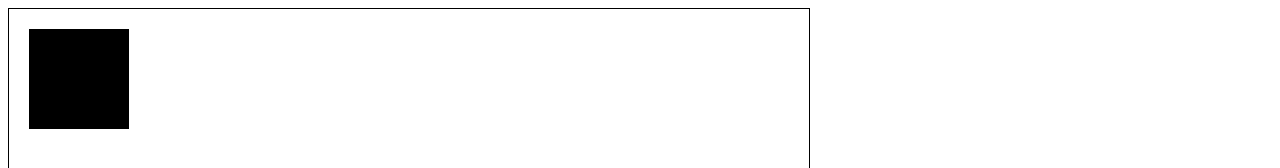
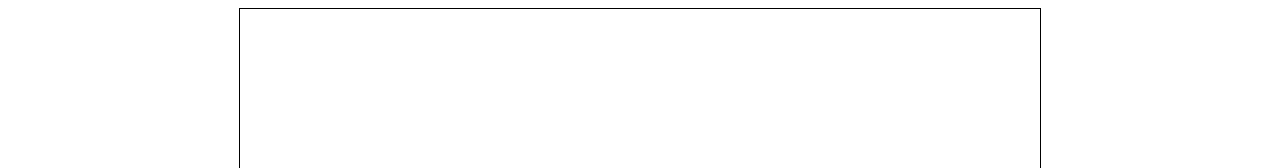
Before and after one commit to parrotfish813/Pokemon-Deck-Tester, a plain HTML site: page index.html in a window 1280 px wide. Shown: the top 168 px of the page. Drawn offline with Linux system fonts and the light colour scheme.

Commit message:
Pokemon Art

```diff
--- a/index.html
+++ b/index.html
@@ -1,25 +1,21 @@
 <!DOCTYPE html>
+
 <html lang="en">
+
 <head>
+
     <meta charset="UTF-8">
     <title>Title</title>
 
-    <style>
+    <link rel = "stylesheet" href = "style.css">
 
-        #gameScreen {
-
-            border: 1px solid black;
-
-        }
-
-    </style>
 </head>
 
 <body>
 
-    <canvas id = "gameScreen" width = "800" height = "600"> </canvas>
+    <canvas id = "gameScreen1"> </canvas>
 
-    <script src = "index.js"></script>
+    <script src = "script.js"></script>
 
 </body>
 
--- a/index.js
+++ /dev/null
@@ -1,4 +0,0 @@
-let canvas = document.getElementById("gameScreen");
-let ctx = canvas.getContext("2d");
-
-ctx.fillRect(20, 20, 100, 100);
--- /dev/null
+++ b/script.js
@@ -0,0 +1,19 @@
+//Canvas setup
+const canvas = document.getElementById("gameScreen1");
+const ctx = canvas.getContext('2d');
+canvas.width = 800;
+canvas.height = 500;
+
+//Mouse interaction
+let canvasPosition = canvas.getBoundingClientRect();
+console.log(canvasPosition);
+const mouse = {
+    x: canvas.width/2,
+    y: canvas.height/2,
+    click: false
+}
+canvas.addEventListener('mousedown', function(event) {
+    mouse.x = event.x - canvasPosition.left;
+    mouse.y = event.y - canvasPosition.top;
+    console.log(mouse.x, mouse.y);
+});
--- /dev/null
+++ b/style.css
@@ -0,0 +1,21 @@
+{
+
+    margin: 0;
+    padding: 0;
+    box-sizing: border-box;
+
+}
+body {
+
+    weight: 100vw;
+    height: 100vh;
+    display: flex;
+    justify-content: center;
+    align-content: center;
+
+}
+#gameScreen1 {
+    width: 800px;
+    height: 500px;
+    border: 1px solid black;
+}
```
